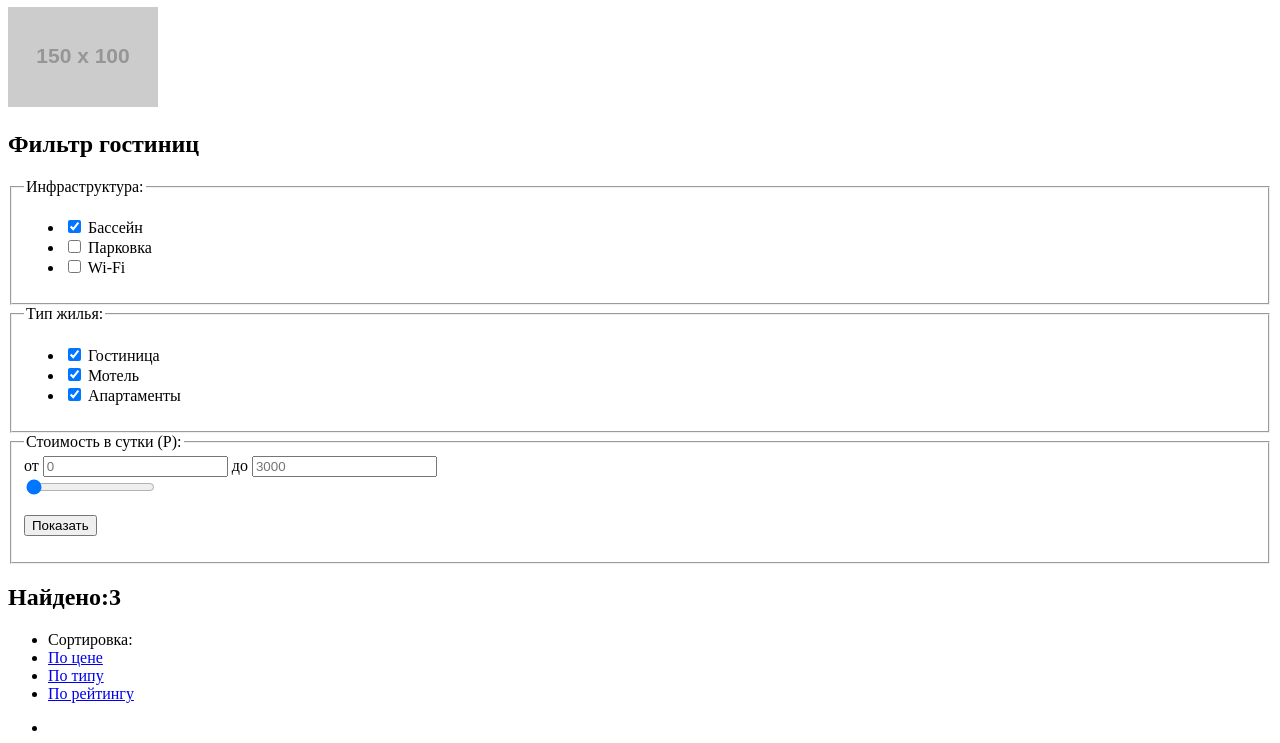
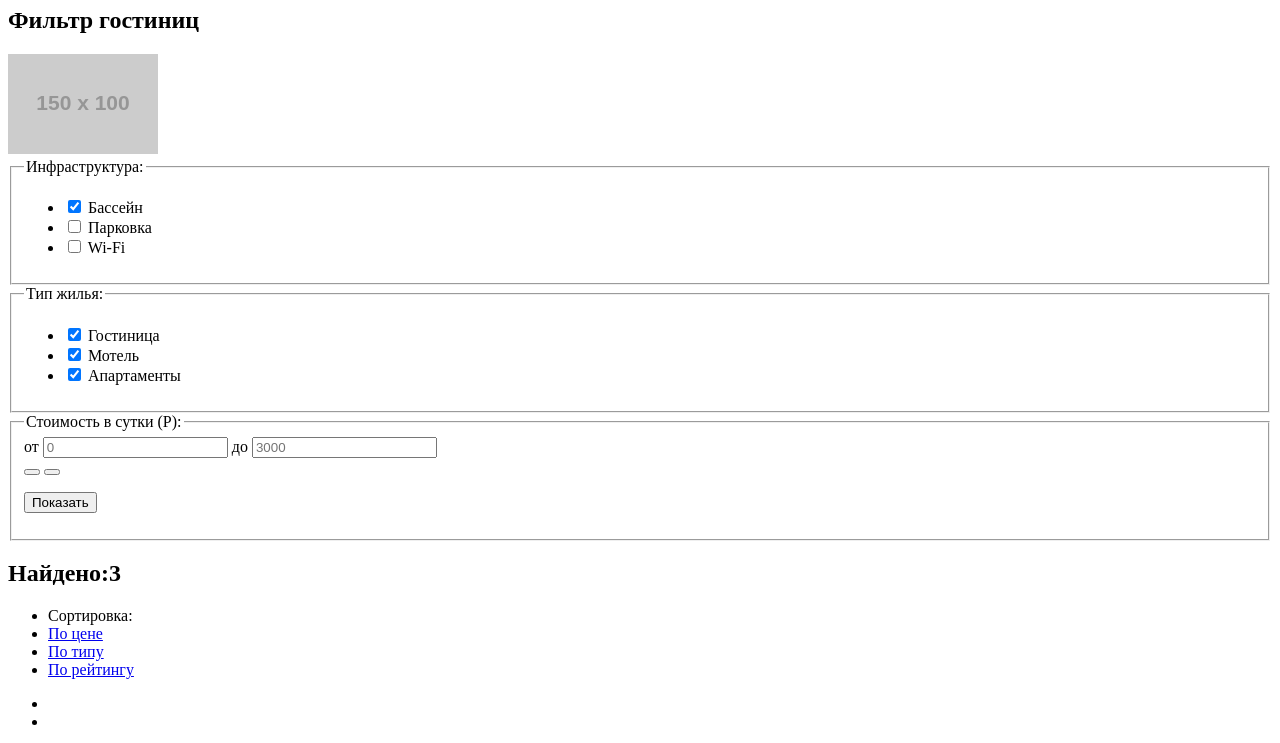
Before and after one commit to CptKokao/454795-sedona, a plain HTML site: page catalog.html in a window 1280 px wide. Shown: the part 273-1016 px from the top of the page. Drawn offline with Linux system fonts and the light colour scheme; placeholder pictures from the web are drawn by us.

Commit message:
change#1

```diff
--- a/catalog.html
+++ b/catalog.html
@@ -1,16 +1,18 @@
 <!DOCTYPE html>
 <html lang="ru">
+
 <head>
   <meta charset="utf-8">
   <title>Седона</title>
 </head>
+
 <body>
 
   <!--Блок навигации-->
   <header class="main-header">
     <nav class="main-navigation">
       <a href="#" class="main-header-logo">
-	  	    <img src="http://placehold.it/150x100" width="150" height="100" alt="Логотип">
+	  	    <img src="http://index.html" width="150" height="100" alt="Логотип">
 		    </a>
       <ul class="site-navigation">
         <li><a href="#">Информация</a></li>
@@ -25,14 +27,10 @@
   <main class="container">
     <h1 class="visually-hidden">Поиск гостиниц</h1>
 
-    <!--Фон фильтра-->
-    <div class="filter-background">
-      <img src="http://placehold.it/150x100" width="150" height="100" alt="Фон">
-    </div>
-
     <!--Фильтр-->
     <section class="filters">
       <h2 class="visually-hidden">Фильтр гостиниц</h2>
+      <img src="http://placehold.it/150x100" width="150" height="100" alt="Фон">
 
       <form class="filter" method="get" action="https://echo.htmlacademy.ru">
         <!--Фильтр Инфраструктура-->
@@ -40,16 +38,22 @@
           <legend>Инфраструктура:</legend>
           <ul>
             <li class="filter-option">
-              <input class="visually-hidden filter-input filter-input-checkbox" type="checkbox" name="swimpool" id="swimpool" checked>
-              <label for="swimpool">Бассейн</label>
+              <label>
+              <input class="visually-hidden filter-input filter-input-checkbox" type="checkbox" name="swimpool"  checked>
+              Бассейн
+              </label>
             </li>
-            <li class="filter-option">
-              <input class="visually-hidden filter-input filter-input-checkbox" type="checkbox" name="parking" id="hotels">
-              <label for="parking">Парковка</label>
+            <li>
+              <label>
+              <input class="visually-hidden filter-input filter-input-checkbox" type="checkbox" name="parking">
+              Парковка
+              </label>
             </li>
-            <li class="filter-option">
-              <input class="visually-hidden filter-input filter-input-checkbox" type="checkbox" name="wi-fi" id="wi-fi">
-              <label for="wi-fi">Wi-Fi</label>
+            <li>
+              <label>
+              <input class="visually-hidden filter-input filter-input-checkbox" type="checkbox" name="wi-fi">
+              Wi-Fi
+              </label>
             </li>
           </ul>
         </fieldset>
@@ -58,17 +62,23 @@
         <fieldset class="filter-menu">
           <legend>Тип жилья:</legend>
           <ul>
-            <li>
-              <input class="visually-hidden filter-input filter-input-checkbox" type="checkbox" name="hotel" id="hotel" checked>
-              <label for="hotel">Гостиница</label>
+            <li class="filter-option">
+              <label>
+              <input class="visually-hidden filter-input filter-input-checkbox" type="checkbox" name="hotel"  checked>
+              Гостиница
+              </label>
             </li>
             <li>
-              <input class="visually-hidden filter-input filter-input-checkbox" type="checkbox" name="motel" id="motel" checked>
-              <label for="motel">Мотель</label>
+              <label>
+              <input class="visually-hidden filter-input filter-input-checkbox" type="checkbox" name="motel" checked>
+              Мотель
+              </label>
             </li>
             <li>
-              <input class="visually-hidden filter-input filter-input-checkbox" type="checkbox" name="apartments" id="apartments" checked>
-              <label for="apartments">Апартаменты</label>
+              <label>
+              <input class="visually-hidden filter-input filter-input-checkbox" type="checkbox" name="apartments" checked>
+              Апартаменты
+              </label>
             </li>
           </ul>
         </fieldset>
@@ -82,7 +92,11 @@
             <label for="price-max">до</label>
             <input id="price-max" class="price-input" name="price-max" type="text" placeholder="3000">
           </div>
-          <input type="range" min="0" max="3000" step="1" value="0">
+          <div class="skroll">
+            <button type="button" class="skroll_left"></button>
+            <button type="button" class="skroll_right"></button>
+            <div class="skroll_field"></div>
+          </div>
           <p>
             <button type="submit" class="button">Показать</button>
           </p>
@@ -94,23 +108,24 @@
     <section class="sorting">
       <h2>Найдено:3</h2>
       <ul class="sorting-list">
-          <li>Сортировка:</li>
-          <li><a class="sorting-item-active" href="#">По цене</a></li>
-          <li><a class="sorting-item" href="#">По типу</a></li>
-          <li><a class="sorting-item" href="#">По рейтингу</a></li>
+        <li class="sorting-item">Сортировка:</li>
+        <li><a class="sorting-type-active" href="#">По цене</a></li>
+        <li><a class="sorting-type" href="#">По типу</a></li>
+        <li><a class="sorting-type" href="#">По рейтингу</a></li>
       </ul>
       <ul>
-          <li><a class="sorting-ascending"></a></li><!--Для активного режима-->
-          <li><a class="sorting-descendingly"></a></li>
+        <li><a class="sorting-up-active"></a></li>
+        <li><a class="sorting-down"></a></li>
       </ul>
-      <section>
+    </section>
 
     <section class="results">
       <h2 class="visually-hidden">Результаты поиска</h2>
       <!--Отель №1-->
       <div class="hotel-result">
         <img src="http://placehold.it/150x100" width="150" height="100" alt="Amara resort & spa">
-          <span class="hotel-category">Гостиница</span><!--Почему не p-->
+        <span class="hotel-category">Гостиница</span>
+        <!--Почему не p-->
         <span class="hotel-price">от 4000 Р.</span>
         <a class="button-detalis" href="#">Подробнее</a>
         <a class="button-reserv" href="#">Забронировать</a>
@@ -129,7 +144,8 @@
       <!--Отель №2-->
       <div class="hotel-result">
         <img src="http://placehold.it/150x100" width="150" height="100" alt="Desert quail inn">
-          <span class="hotel-category">Мотель</span><!--Почему не p-->
+        <span class="hotel-category">Мотель</span>
+        <!--Почему не p-->
         <span class="hotel-price">от 3000 Р.</span>
         <a class="button-detalis" href="#">Подробнее</a>
         <a class="button-reserv" href="#">Забронировать</a>
@@ -146,7 +162,8 @@
       <!--Отель №3-->
       <div class="hotel-result">
         <img src="http://placehold.it/150x100" width="150" height="100" alt="villas at poco diablo">
-          <span class="hotel-category">Апартаменты</span><!--Почему не p-->
+        <span class="hotel-category">Апартаменты</span>
+        <!--Почему не p-->
         <span class="hotel-price">от 2000 Р.</span>
         <a class="button-detalis" href="#">Подробнее</a>
         <a class="button-reserv" href="#">Забронировать</a>
@@ -173,7 +190,7 @@
     </div>
     <div class="footer-copyright">
       <p>Website by</p>
-          <img src="http://placehold.it/150x100" width="150" height="100" alt="Html academy">
+      <a href="#" class="footer-logo">html academy</a>
     </div>
   </footer>
 </body>
```
Lines whose indentation alone changed are shown as unchanged.
